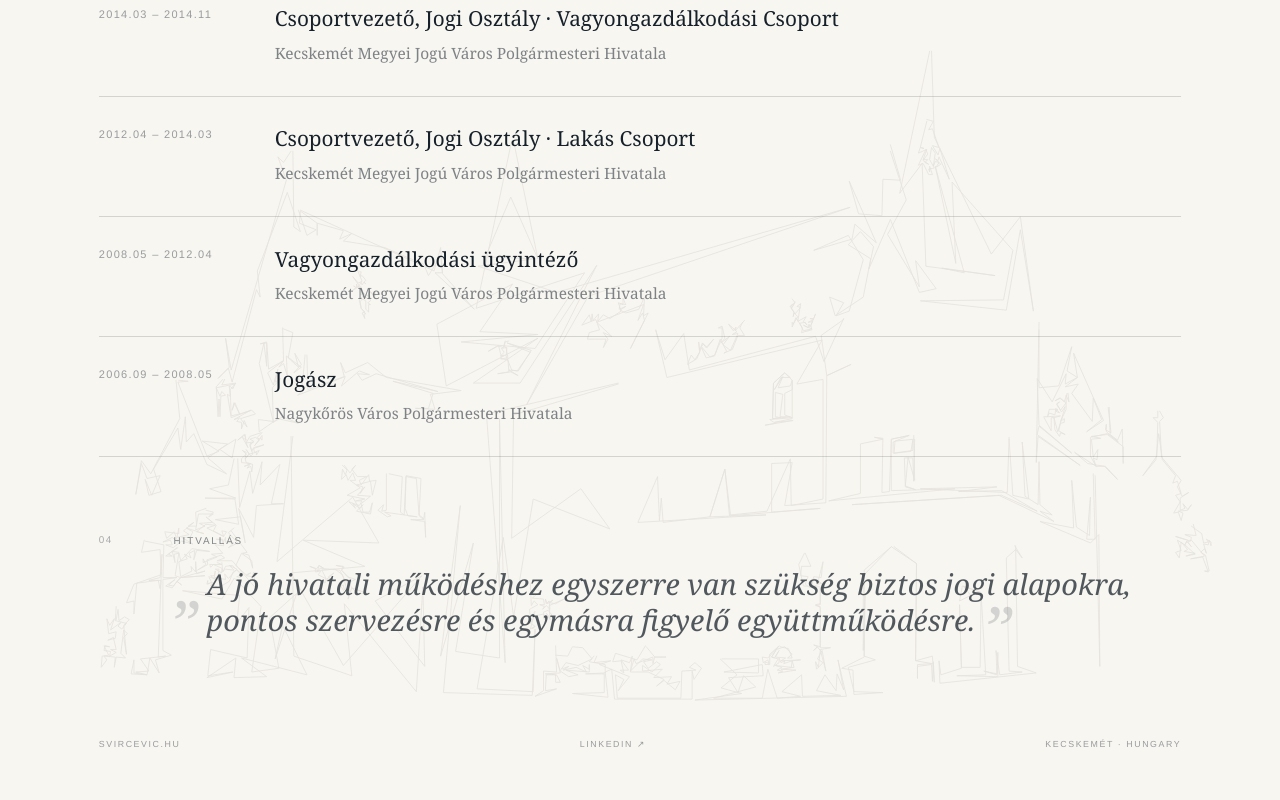
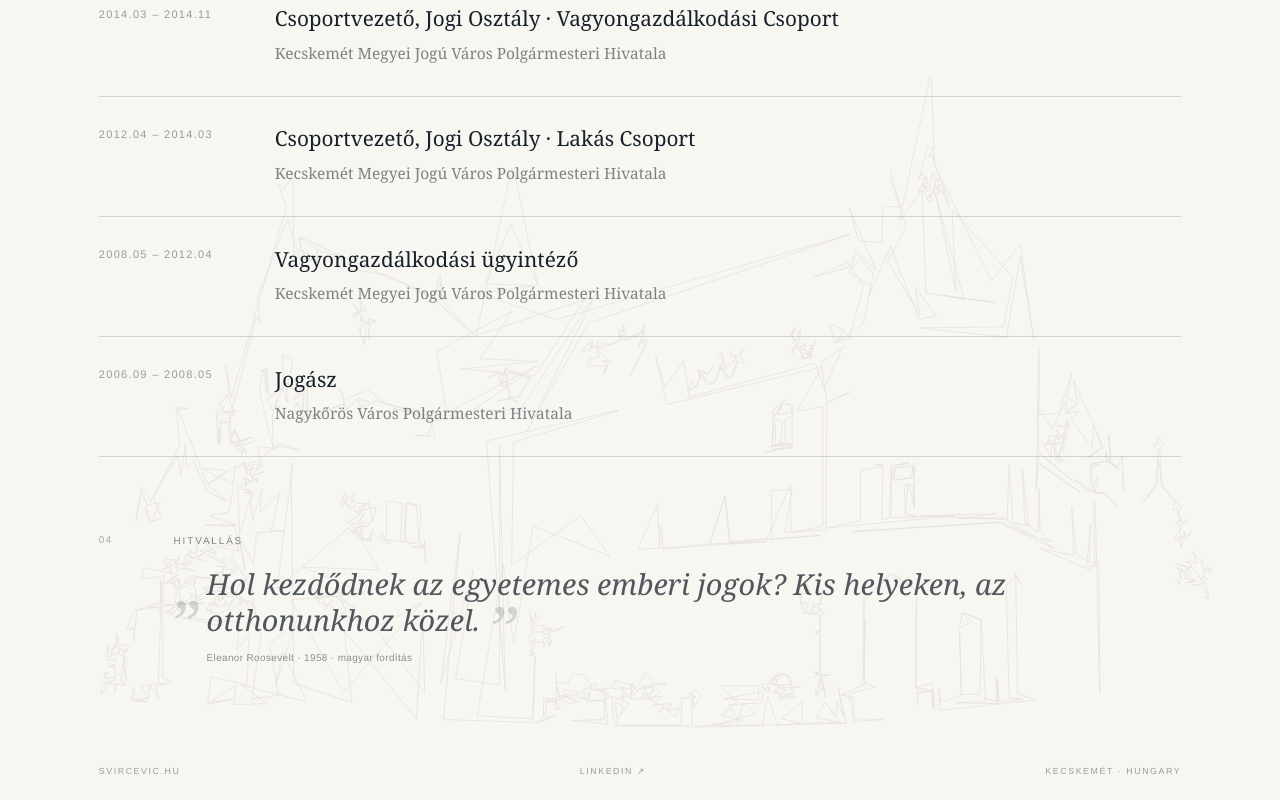
Before and after one commit to svircevicnikola/svircevic-hu, a Next.js app: page /agota in a window 1280 px wide. Shown: the part 2322-3122 px from the top of the page. Before the commit the page ends 3095 px from the top, so only its background shows below. Built offline with nearby package versions, Linux system fonts and the light colour scheme.

Commit message:
Use Eleanor Roosevelt human rights quotation

```diff
--- a/app/agota/page.tsx
+++ b/app/agota/page.tsx
@@ -195,7 +195,8 @@ export default function AgotaPage() {
             <span className="section-kicker">HITVALLÁS</span>
           <div className="quote-line">
             <span className="quote-mark quote-mark-open" aria-hidden="true">„</span>
-            <p className="quote-text">A jó hivatali működéshez egyszerre van szükség biztos jogi alapokra, pontos szervezésre és egymásra figyelő együttműködésre.<span className="quote-mark quote-mark-close" aria-hidden="true">”</span></p>
+            <p className="quote-text">Hol kezdődnek az egyetemes emberi jogok? Kis helyeken, az otthonunkhoz közel.<span className="quote-mark quote-mark-close" aria-hidden="true">”</span></p>
+            <span className="quote-attribution">Eleanor Roosevelt · 1958 · magyar fordítás</span>
           </div>
         </div>
       </section>
```
